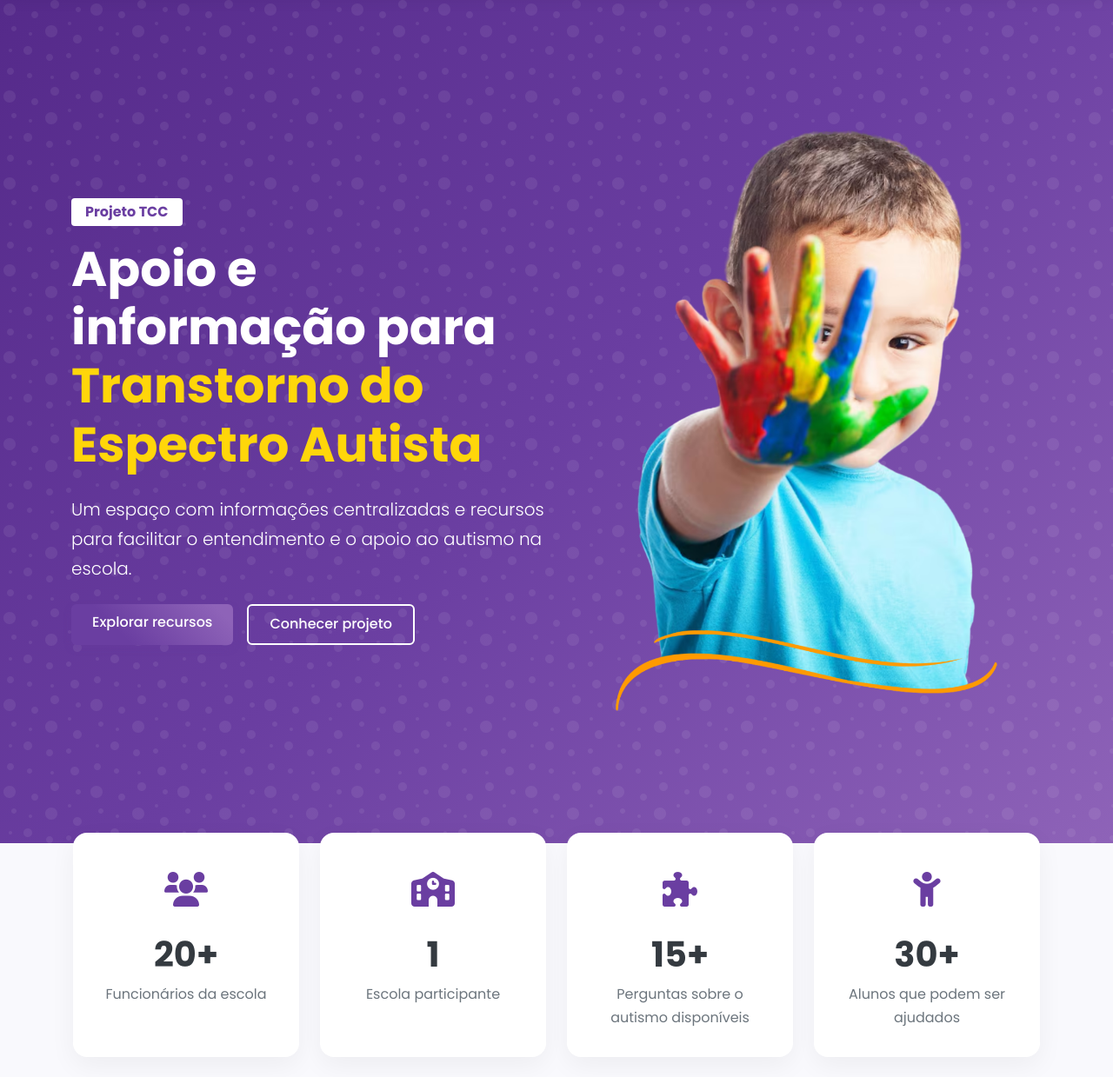
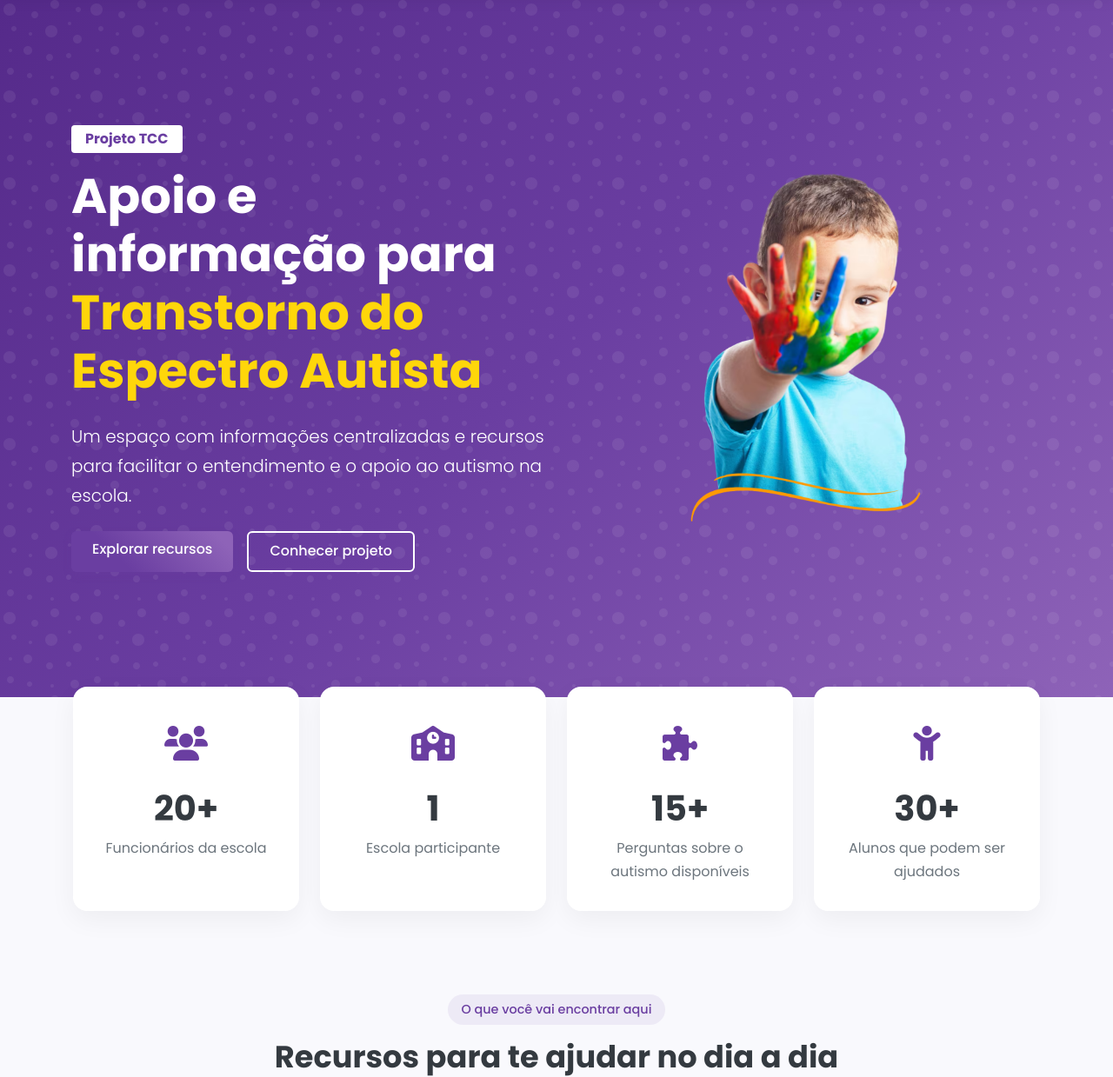
Before and after one commit to DataGusIT/DeployTeste, a Django app: template core/templates/core/index.html in a window 1280 px wide. Shown: the part 73-1312 px from the top of the page at 87% size. Run offline with Django 5.2, Linux system fonts and the light colour scheme; the template is opened without the code that fills it, so the values that code supplies are empty; some libraries are stand-ins or nearby versions.

Commit message:
style: mudando o tamanho das imagens

```diff
--- a/core/templates/core/index.html
+++ b/core/templates/core/index.html
@@ -26,7 +26,7 @@
             <div class="col-lg-6 d-flex justify-content-center animate__animated" data-animation="animate__fadeInRight">
                 <div class="hero-image-container">
                     <img src="{% static 'img/testeIndex.png' %}"
-                        alt="Crianças e professores em ambiente inclusivo" class="hero-image img-fluid">
+                        alt="Crianças e professores em ambiente inclusivo" class="hero-image">
                 </div>
             </div>
         </div>
--- a/static/css/site.css
+++ b/static/css/site.css
@@ -217,10 +217,12 @@ a:hover {
 }
 
 .hero-image {
-    border-radius: 20px;
-    max-width: 100%;
-    /* Ajusta o tamanho da imagem */
+    border-radius: 16px;
+    max-width: 60%;
+    /* Ou o valor que você preferir, como 50% ou 70% */
     height: auto;
+    display: block;
+    margin: 0 auto;
 }
 
 .highlight-text {
@@ -371,8 +373,8 @@ a:hover {
 }
 
 .about-image {
-    border-radius: 16px;
-    max-width: 65%;
+    border-radius: 20px;
+    max-width: 80%;
     /* Deixa a imagem menor que a coluna */
     display: block;
     /* Necessário para centralizar com margem automática */
```
